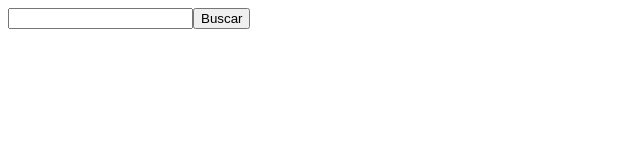
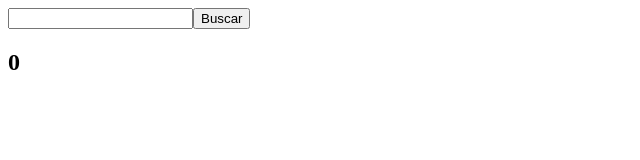
Before and after one commit to limaCoder/perfreact, a Next.js app: page / in a window 1280 px wide. Shown: the top 160 px of the page, without its empty margins (0-640 px from the left). Built offline with nearby package versions, Linux system fonts and the light colour scheme.

Commit message:
FEAT: useMemo

```diff
--- a/components/SearchResults.tsx
+++ b/components/SearchResults.tsx
@@ -1,3 +1,4 @@
+import { useMemo } from "react";
 import { ProducItem } from "./ProductItem"
 
 interface SearchResultsProps {
@@ -9,8 +10,15 @@
 }
 
 export function SearchResults( {results}: SearchResultsProps ) {
+  const totalPrice = useMemo(() => {
+    return results.reduce((total, product) => {
+      return total + product.price;
+    }, 0)
+  }, [results])
+
   return (
     <div>
+      <h2>{totalPrice}</h2>
       {results.map(product => {
         return (
           <ProducItem product={product} />
```
